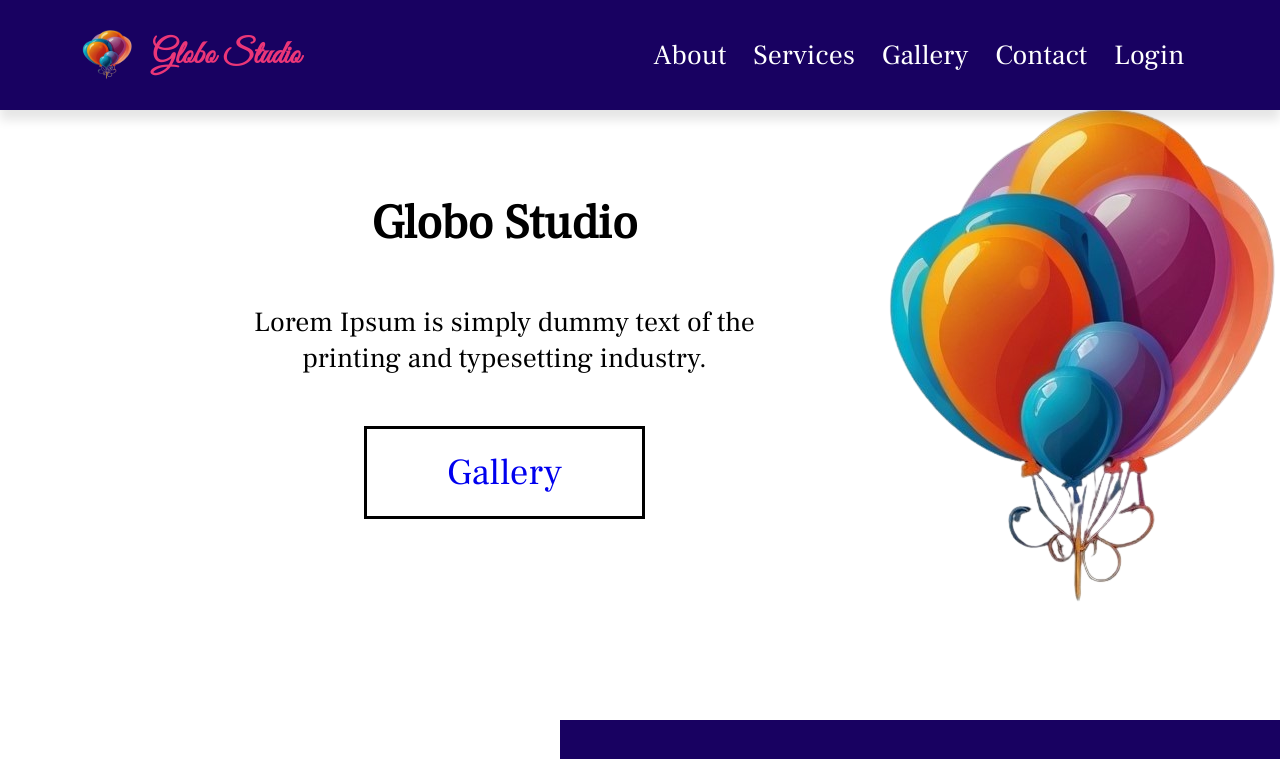
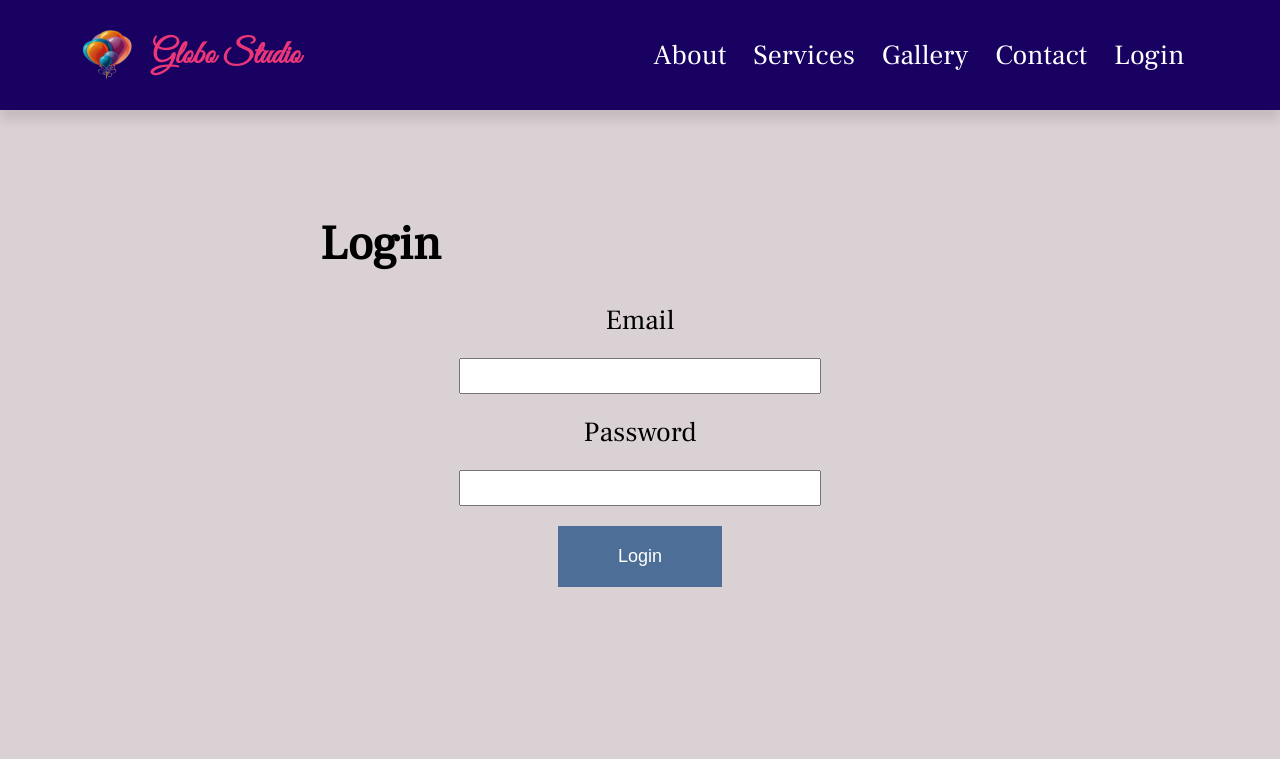
Before and after one commit to JuanDavidVasquez/globoStudio, a plain HTML site: page index.html in a window 1280 px wide. Both pictures are taken after a click on the link "Login". Shown: the top 759 px of the page. Drawn offline with Linux system fonts and the light colour scheme; files whose address does not match are found by name.

Commit message:
Animation login

```diff
--- a/assets/css/styles.css
+++ b/assets/css/styles.css
@@ -173,7 +173,17 @@ nav{
     border: 3px solid black;
     margin-bottom: 4rem;
     font-size: var(--header4);
+    transition: all 0.5s ease;
 }
+
+.heroIntroduction a:hover{
+    background: var(--special-color);
+    color: #fff;
+    border: none;
+    transition: all 0.5s ease;
+}
+
+
 .heroImages{
     flex: 1 1 40rem;
     background: linear-gradient(#dad8dd, #dad1d4);
@@ -339,6 +349,54 @@ footer h4{
 
 /* login - register */
 
+.login {
+    height: 100vh;
+    width: 100%;
+    display: none;
+    align-content: center;
+    transition: opacity 0.3s ease, transform 0.3s ease;
+}
+
+.loginWrapper{
+    height: 50vh;
+    width: 50vw;
+    margin: auto;
+    display: flex;
+    flex-wrap: wrap;
+    justify-content: center;
+    align-items: center;
+    transition: all 1s ease;
+}
+.loginWrapper h2{
+    width: 100%;
+}
+.login form{
+    display: flex;
+    flex-direction: column;
+    justify-content: center;
+    align-items: center;
+    gap: 2rem;
+    transition: all 1s ease;
+}
+
+.loginToggle {
+    display: grid;
+    position: fixed;
+    top: 0;
+    background-color: #dad1d4;
+    transition: opacity 1s ease, transform 0.3s ease;
+    animation: loging 1s ease-in-out;
+}
+
+.login.logout {
+    animation: logouts 1s ease-in-out;
+    opacity: 0;
+    transform: translateY(-50px);
+    transition: opacity 1s ease, transform 0.3s ease;
+}
+
+
+
 /* Media Queries */
 
 
@@ -444,3 +502,23 @@ footer h4{
         opacity: 1;
     }
 }
+
+@keyframes loging{
+    from{
+        opacity: 0;
+        transform: translateY(-100%);
+    }
+    to{
+        opacity: 1;
+        transform: translateY(0);
+    }
+}
+
+@keyframes logouts{
+    from{
+        transform: translateY(0);
+    }
+    to{
+        transform: translateY(-100%);
+    }
+}
--- a/assets/js/app.js
+++ b/assets/js/app.js
@@ -14,6 +14,33 @@ links.forEach(link=>{
     });
 });
 
+
+
+/* --------------------------------- Login --------------------------------- */
+
+
+const login = document.querySelector('.login');
+const loginModal = document.getElementById('loginModal');
+
+loginModal.addEventListener('click', () => {
+    if (login.classList.contains('loginToggle')) {
+        // Agrega la clase de animación de salida
+        login.classList.add('logout');
+
+        // Espera el tiempo de duración de la animación para eliminar la clase y ocultar el modal
+        login.addEventListener('transitionend', () => {
+            login.classList.remove('loginToggle', 'logout');
+            login.style.display = 'none'; // Oculta el modal
+        }, { once: true });// Para que solo se ejecuta una vez
+    } else {
+        // Si no está animado, solo añade la clase para la entrada
+        login.style.display = 'grid'; // Muestra el modal
+        login.classList.add('loginToggle');
+    }
+});
+
+
+/* --------------------------------- Scroll --------------------------------- */
 
 const mainHead = document.querySelector('.mainHead');
 
--- a/index.html
+++ b/index.html
@@ -47,7 +47,7 @@
                 <li><a href="#services">Services</a></li>
                 <li><a href="#gallery">Gallery</a></li>
                 <li><a href="#contact">Contact</a></li>
-                <li><a href="#login">Login</a></li>
+                <li><a href="#login" id="loginModal">Login</a></li>
             </ul>
             <div class="burger">
                 <span class="line1"></span>
@@ -113,6 +113,18 @@
             <img src="./assets/img/logoPNG.png" alt="contact">
         </section>
     </main>
+    <section class="login" id="login">
+        <div class="loginWrapper">
+            <h2>Login</h2>
+            <form action="">
+                <label for="email">Email</label>
+                <input type="email" name="email" id="email" required>
+                <label for="password">Password</label>
+                <input type="password" name="password" id="password" required>
+                <button type="submit">Login</button>
+            </form>
+        </div>
+    </section>
     <footer>
         <h4>Juan Vasquez &copy; 2024</h4>
         <ul>
```
